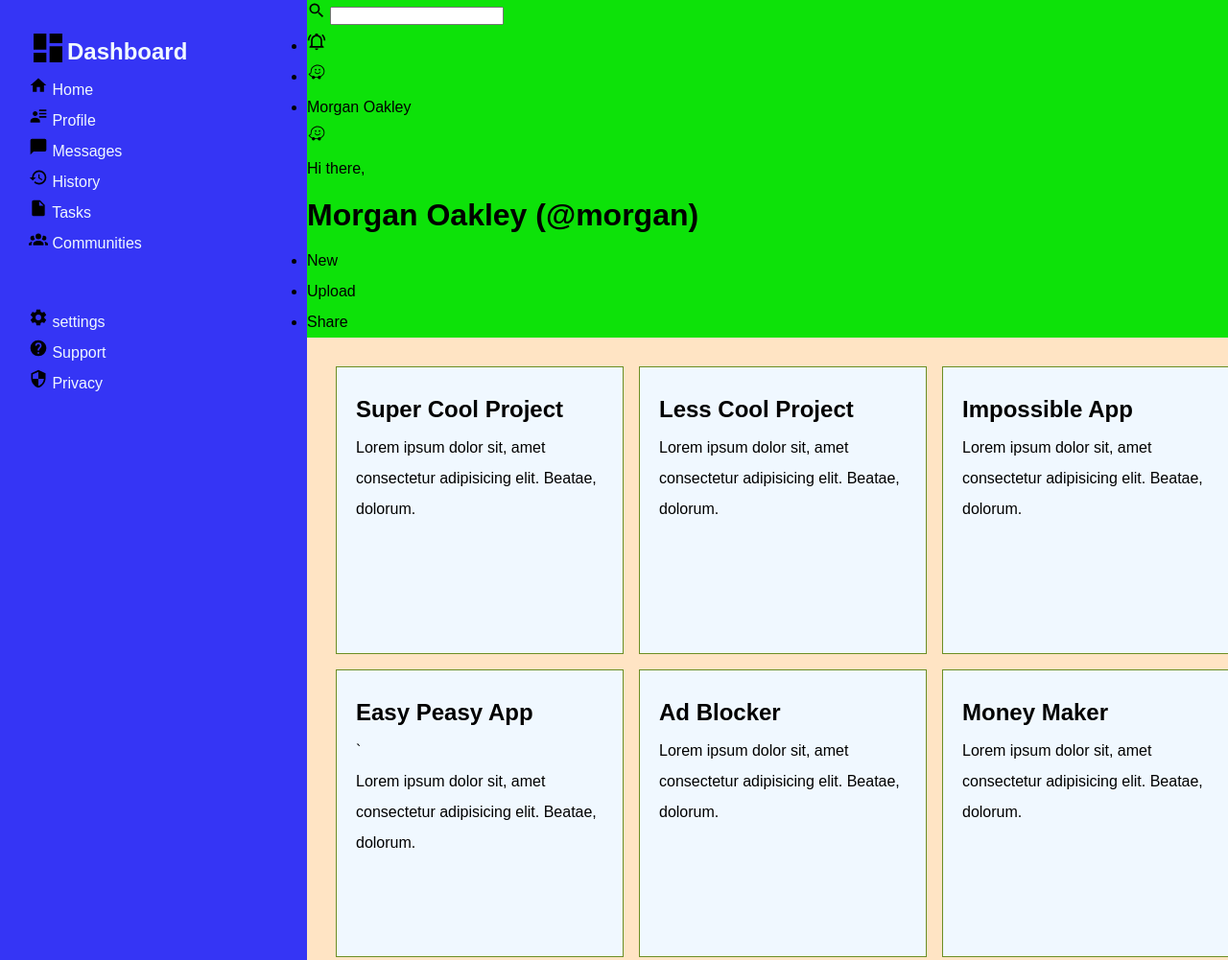
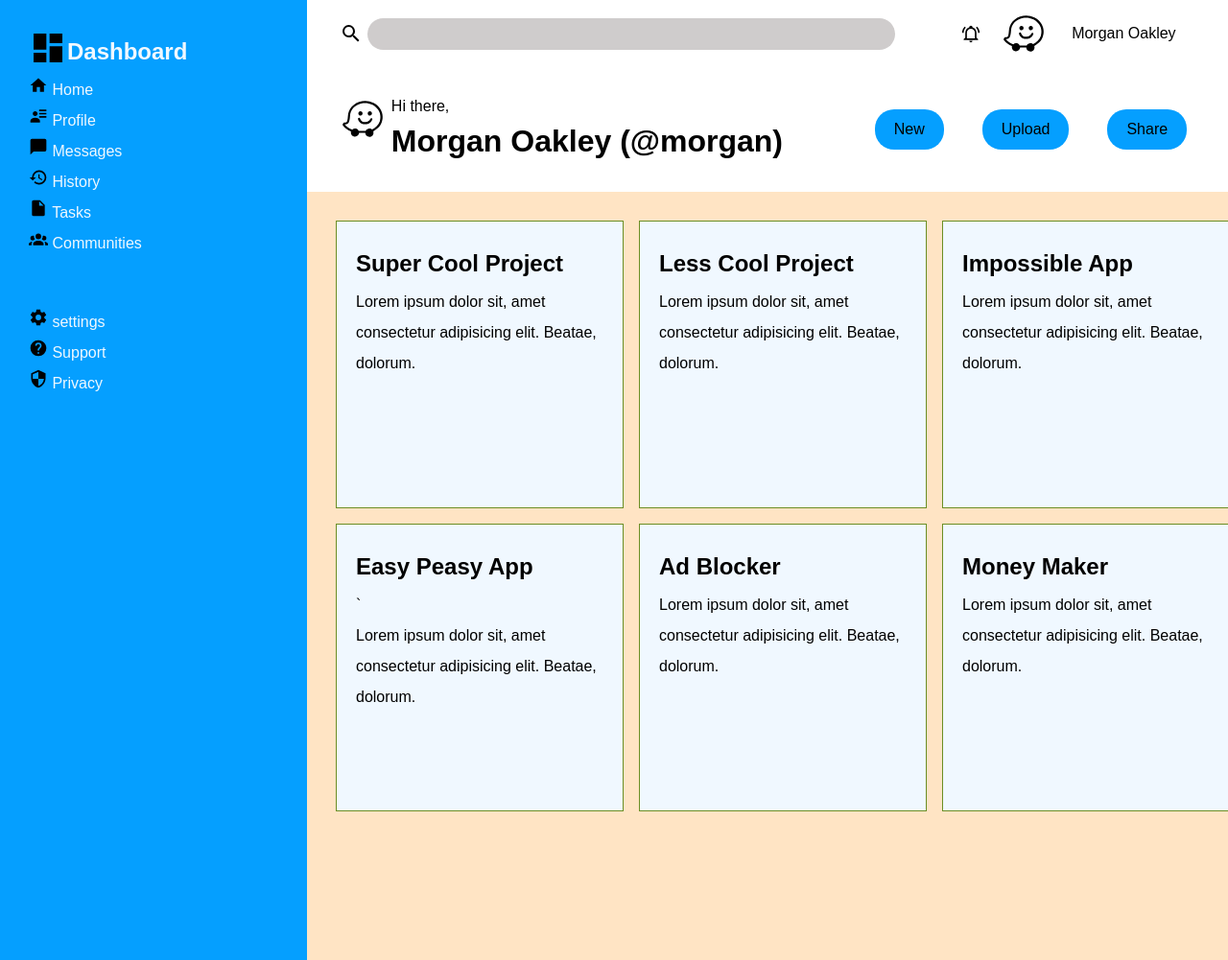
Before and after one commit to Faustin-king/Admin-Dashboard, a plain HTML site: page index.html in a window 1280 px wide. Shown: the top 1001 px of the page at 96% size. Drawn offline with Linux system fonts and the light colour scheme.

Commit message:
Update styles

```diff
--- a/Css/styles.css
+++ b/Css/styles.css
@@ -6,9 +6,12 @@
 body{
    font-family: Arial, Helvetica, sans-serif;
     line-height: 2;
+    overflow: hidden;
+    width: 100%;
+    height: 100vh;
 }
 aside {
-    background-color: rgb(53, 53, 245);
+    background-color: rgb(5, 159, 255);
     color: aliceblue;
     padding: 30px;
     display: grid;
@@ -38,6 +41,7 @@ aside {
 header svg {
     width: 20px;
     height: 20px;
+
 }
 
 #home-setting  ul li {
@@ -56,10 +60,9 @@ header svg {
 
 
 header {
-    background-color: rgb(13, 226, 9);
+    background-color: #fff;
     /* grid-area: header; */
     grid-column: 2 / 5;
-
 }
 main {
     background-color: bisque;
@@ -90,3 +93,105 @@ main .main-contanier .main-item {
     padding: 20px;
 
 }
+
+ul {
+    list-style: none;
+}
+
+#home-search{
+    display: flex;
+    justify-content: space-around;
+    align-items: center;
+    height: 100px;
+    padding-bottom: 30px;
+}
+
+.ula ul {
+    display: flex;
+}
+
+.ula ul li {
+    display: flex;
+    align-items: center;
+    margin-right: 20px;
+}
+
+/* .search-bar form {
+    background-color: brown;
+}
+.search-bar input {
+   border-radius: 10px;
+} */
+
+.search-bar {
+    display: flex;
+    justify-content: center;
+    align-items: center;
+    height: 100px; /* Adjust height as needed */
+}
+
+
+.search-bar form {
+    display: flex;
+    align-items: center;
+}
+
+.search-bar svg {
+    width: 24px; /* Adjust size as needed */
+    height: 24px; /* Adjust size as needed */
+    margin-right: 5px; /* Adjust spacing between SVG and input */
+}
+
+.search-bar input[type="text"] {
+    padding:5px;
+    border: none;
+    border-radius: 20px;
+    font-size: 20px;
+    width: 550px;
+    background-color: #cfcccc;
+
+}
+
+ .py-2 {
+    width: 50px; /* Adjust size as needed */
+    height: 50px; /* Adjust size as needed */
+    margin-right: 5px;
+}
+
+#another{
+    display: flex;
+    justify-content: space-around;
+    align-items: center;
+    height: 100px;
+    padding-bottom: 30px;
+}
+
+#another .one-side {
+    display: flex;
+}
+
+.two-side {
+    display: flex;
+
+}
+.two-side ul {
+    list-style-type: none;
+    padding: 0;
+    margin: 0;
+    display: flex;
+}
+.two-side ul li {
+    margin-right: 10px; /* Adjust spacing between list items */
+    background-color: rgb(5, 159, 255);
+    padding: 5px 20px;
+    border-radius: 20px;
+    margin-left: 30px;
+}
+
+#another .para {
+    line-height: 1.5;
+}
+
+.para h1 {
+    font-weight: bold;
+}
```
